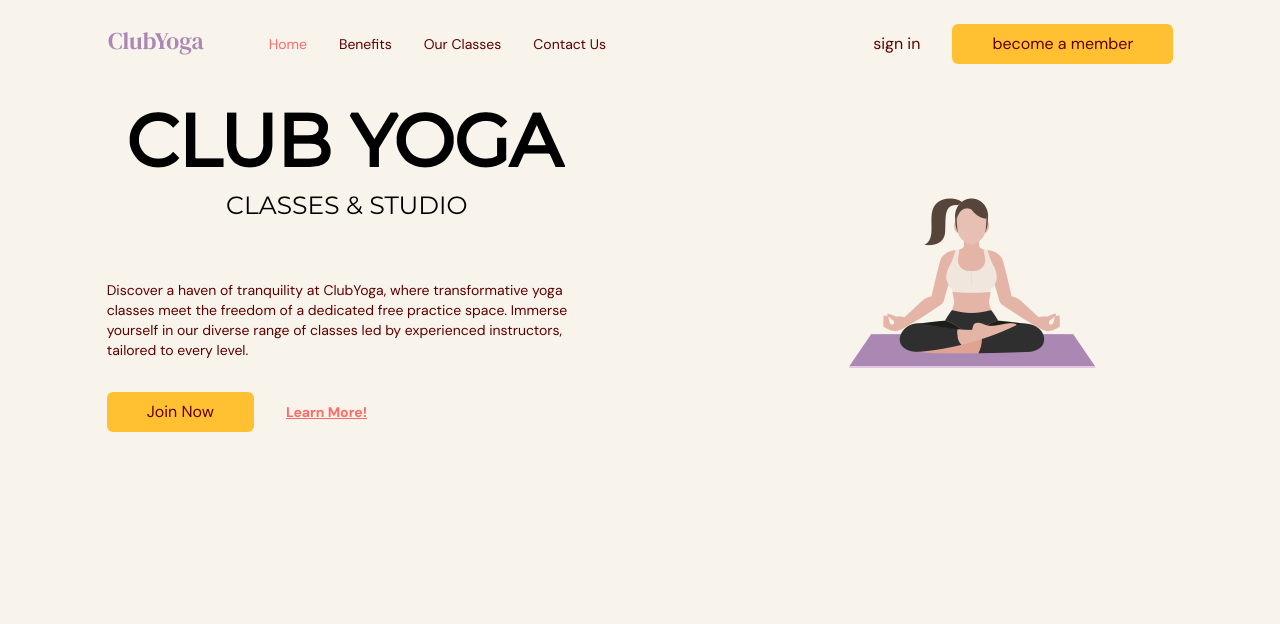
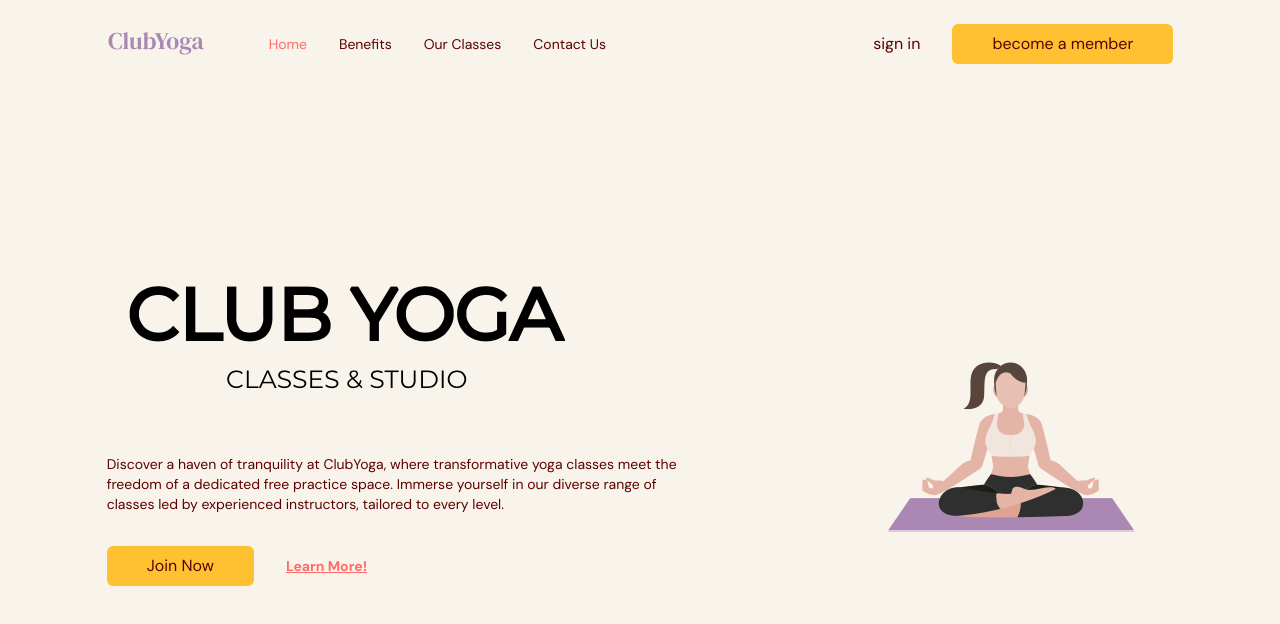
Before and after one commit to birdpersonn/pilates-site, a React (Vite) app: page / in a window 1280 px wide. Shown: the top 624 px of the page. Built offline with nearby package versions, Linux system fonts and the light colour scheme.

Commit message:
adjust alignment on home layout

```diff
--- a/src/scenes/home/index.tsx
+++ b/src/scenes/home/index.tsx
@@ -12,11 +12,11 @@ type Props = {
 const Home = ({ setSelectedPage }: Props) => {
     return <section
         id="home"
-        className="gap-16 bg-gray-20 py-10 md:full-height md:pb-0"
+        className="gap-16 bg-gray-20 py-10 md:h-full md:align-middle"
     >
-        <div className='flex flex-col md:flex-row mx-auto w-5/6 items-center justify-center'>
+        <div className='flex flex-col md:flex-row mx-auto w-5/6 md:h-full justify-center items-center'>
             {/* MAIN HEADER */}
-            <div className='z-10 mt-32 md:basis-full sm:items-center'>
+            <div className='z-10 mt-32 md:basis-auto sm:items-center'>
                 {/* HEADINGS */}
                 <motion.div
                     className='md:-mt-20'
@@ -74,7 +74,7 @@ const Home = ({ setSelectedPage }: Props) => {
 
             {/* IMAGE */}
             <div className='flex basis-4/5 justify-center z-10
-                md:ml-40 md:mt-16 md:justify-items-end pt-6'
+                md:ml-40 md:mt-16 pt-6'
             >
                 <img src={HomePageGraphic} alt="home-page-graphic" />
             </div>
```
